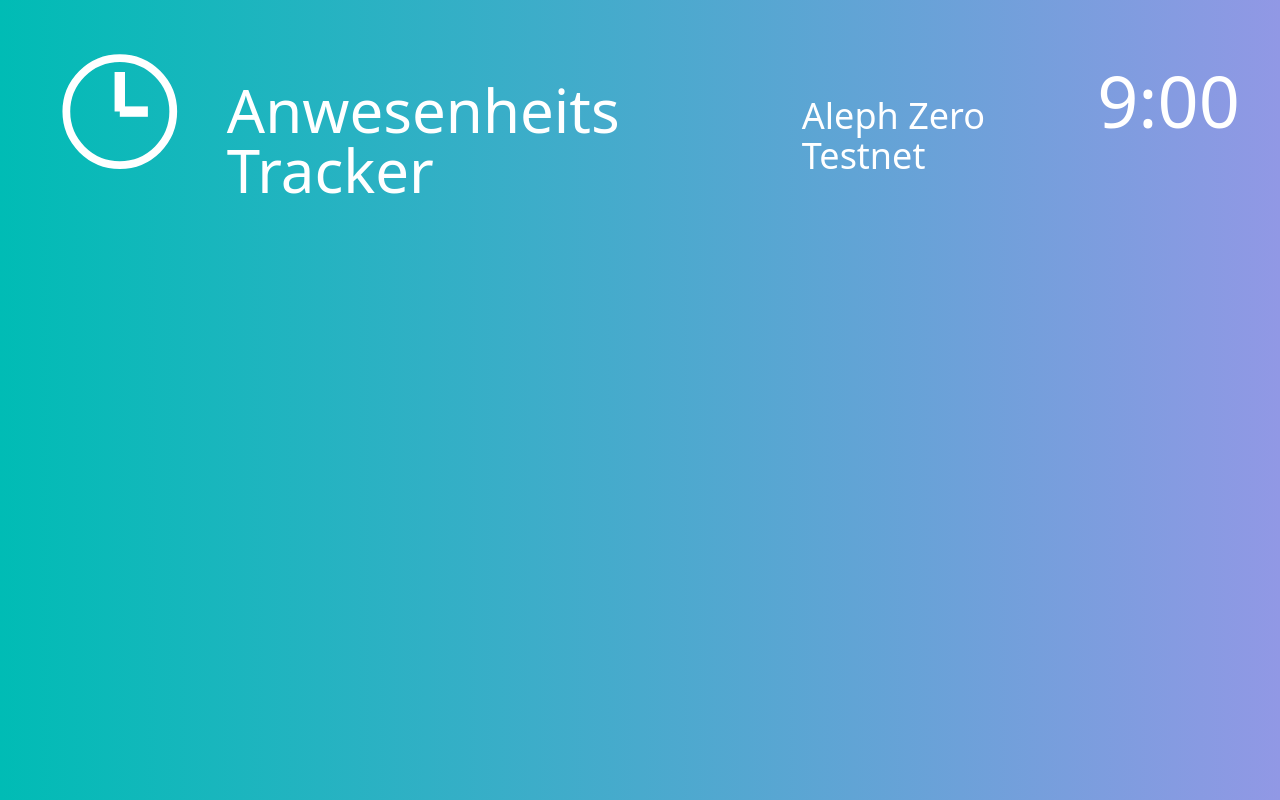
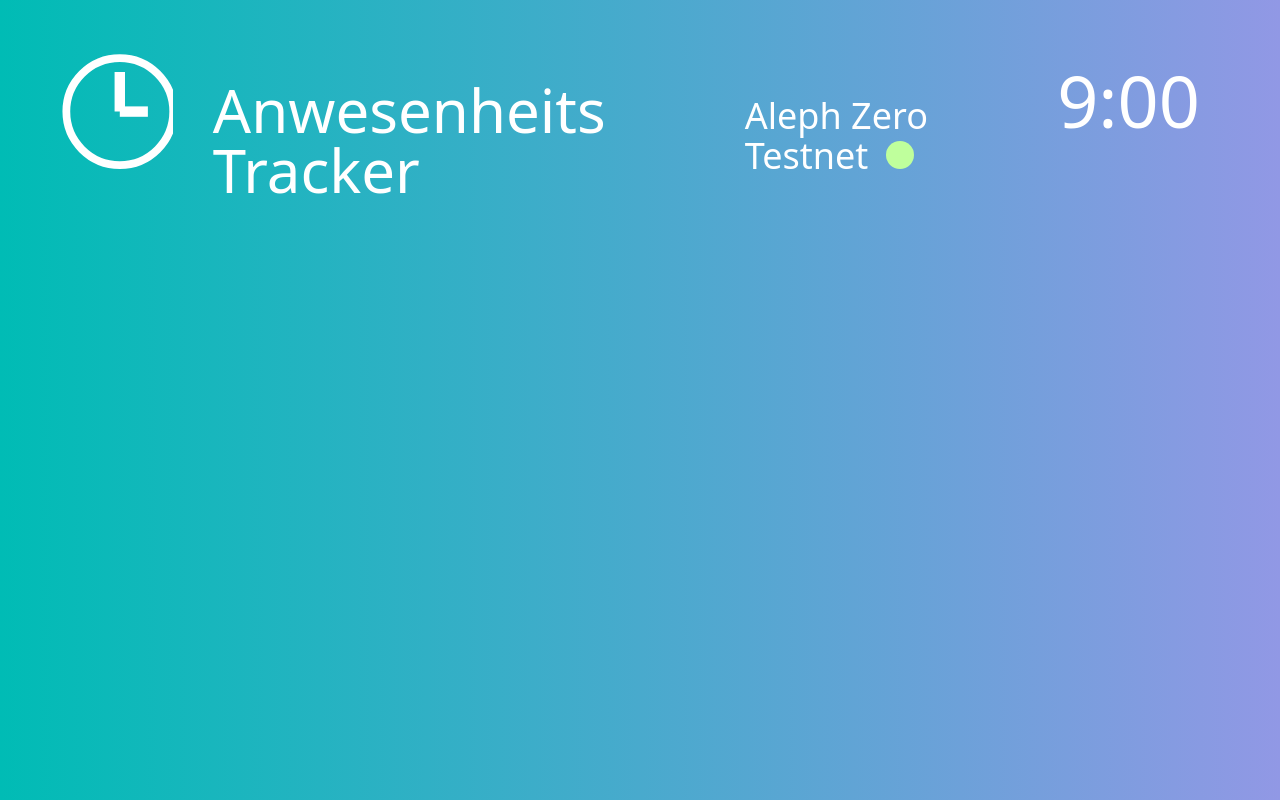
Before and after one commit to stoand/hello-smart-contracts, a SvelteKit app in the folder ui/: page / in a window 1280 px wide. Built offline with nearby package versions, Linux system fonts and the light colour scheme.

Commit message:
ui: top bar complete

```diff
--- a/ui/src/routes/+page.svelte
+++ b/ui/src/routes/+page.svelte
@@ -7,8 +7,8 @@
         <ClockIcon />
         <div class="text-6xl mt-20 ml-10">Anwesenheits Tracker</div>
         <div class="grow"></div>
-        <div class="text-4xl mt-24">Aleph Zero Testnet</div>
+        <div class="text-4xl mt-24">Aleph Zero Testnet <span class="inline-block w-7 h-7 ml-2 bg-status-good rounded-full"></span></div>
         <div class="grow"></div>
-        <div class="text-7xl mt-16 mr-10">9:00</div>
+        <div class="text-7xl mt-16 mr-20">9:00</div>
     </div>
 </div>
--- a/ui/tailwind.config.js
+++ b/ui/tailwind.config.js
@@ -2,6 +2,10 @@
 export default {
   content: ['./src/**/*.{html,js,svelte,ts}'],
   theme: {
+    colors: {
+        white: '#fff',
+        'status-good': '#bfff9c',
+    },
     extend: {},
   },
   plugins: [],
```
